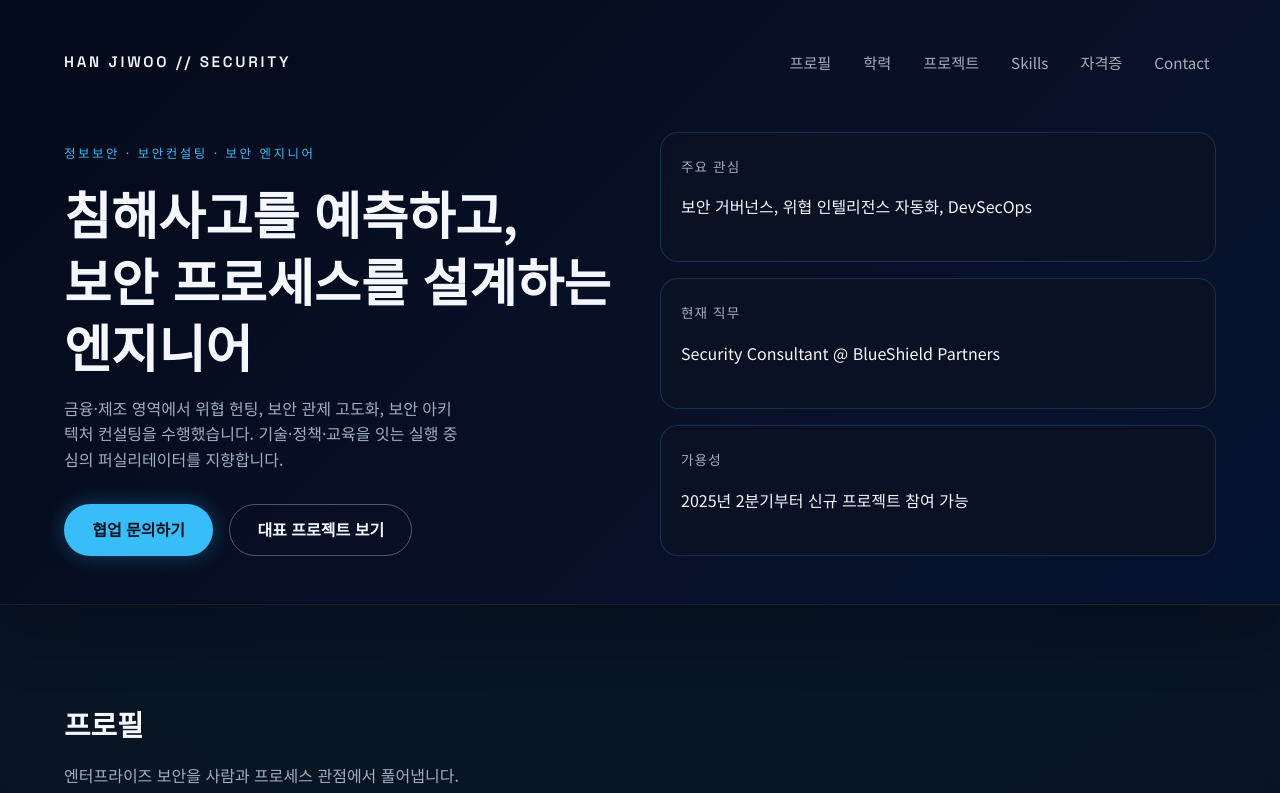
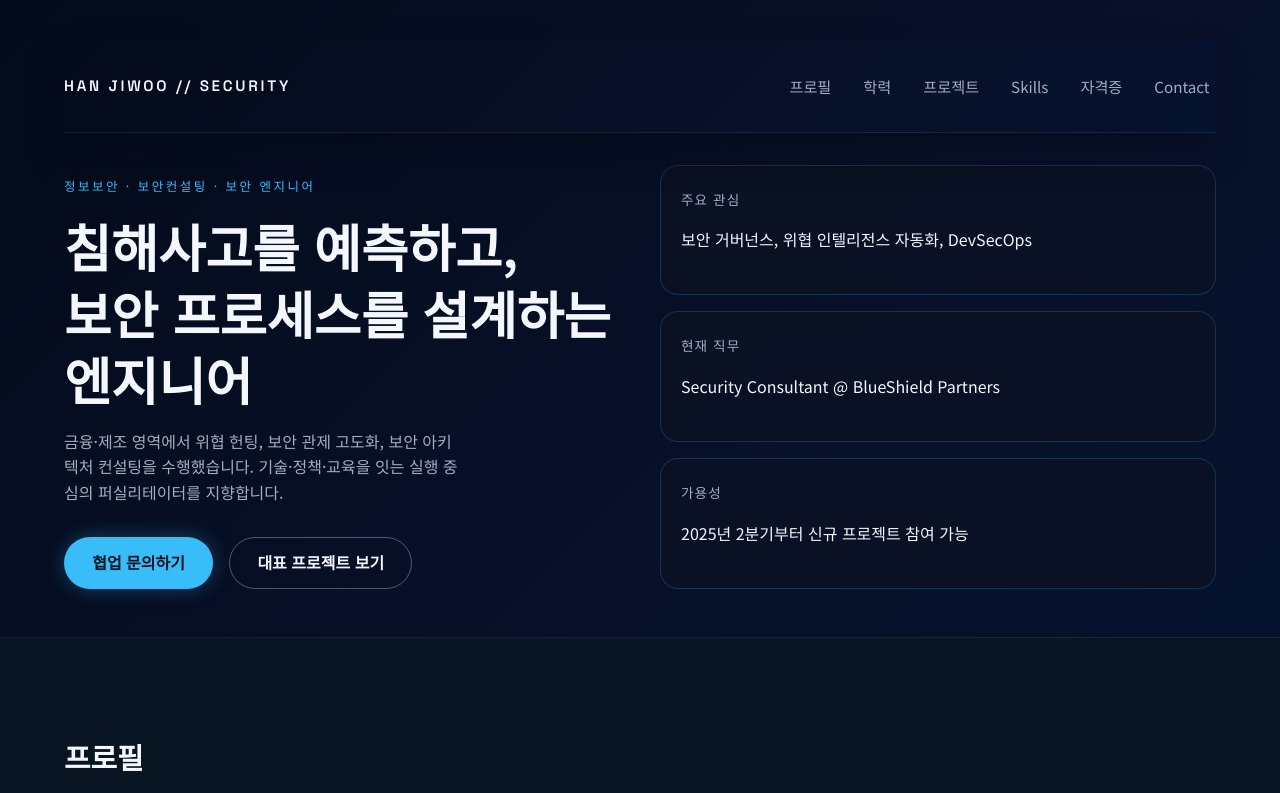
Before and after one commit to minjin827/minjin827.github.io, a plain HTML site: page index.html in a window 1280 px wide. Shown: the top 793 px of the page. Drawn offline with Linux system fonts and the light colour scheme.

Commit message:
hero_content 고정 해제

```diff
--- a/assets/css/style.css
+++ b/assets/css/style.css
@@ -53,10 +53,8 @@ img {
   padding: 2.5rem 0 3rem;
   background: linear-gradient(135deg, #030a1a, #081129 65%, #05122e);
   border-bottom: 1px solid rgba(255, 255, 255, 0.08);
-  position: sticky;
-  top: 0;
-  z-index: 20;
-  box-shadow: 0 25px 50px rgba(4, 9, 20, 0.4);
+  position: relative;
+  z-index: 10;
 }
 
 .hero__bar {
@@ -64,6 +62,13 @@ img {
   align-items: center;
   justify-content: space-between;
   gap: 1rem;
+  position: sticky;
+  top: 0;
+  padding: 1.5rem 0;
+  background: linear-gradient(135deg, #030a1a, #081129 65%, #05122e);
+  border-bottom: 1px solid rgba(255, 255, 255, 0.08);
+  z-index: 20;
+  box-shadow: 0 20px 35px rgba(4, 9, 20, 0.35);
 }
 
 .logo {
@@ -101,7 +106,7 @@ img {
 }
 
 .hero__content {
-  margin-top: 3rem;
+  margin-top: 2rem;
   display: grid;
   grid-template-columns: repeat(auto-fit, minmax(280px, 1fr));
   gap: 2.5rem;
```
